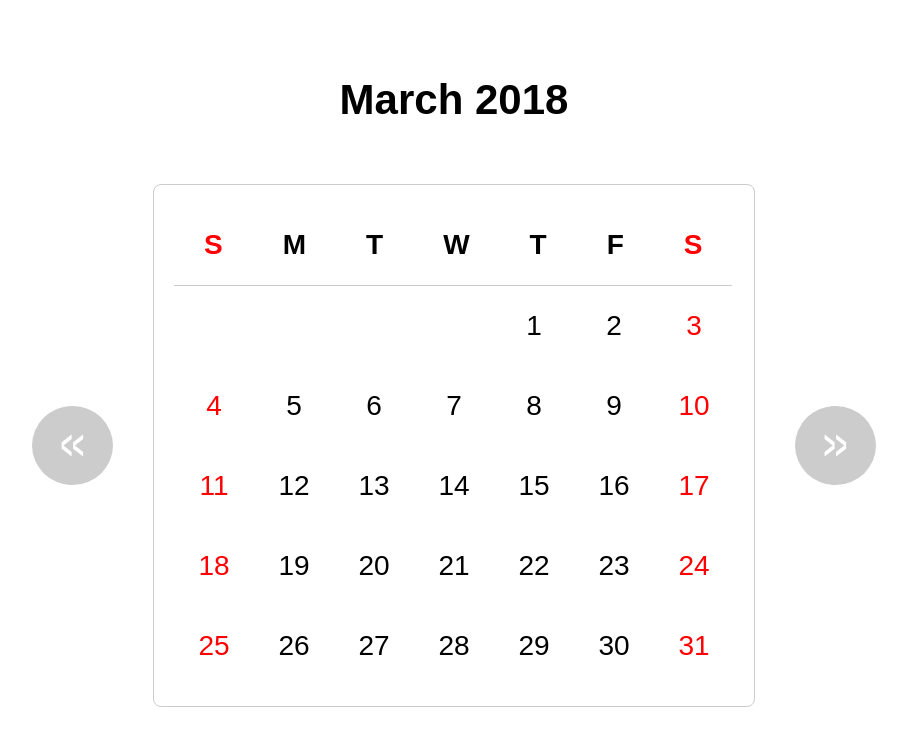
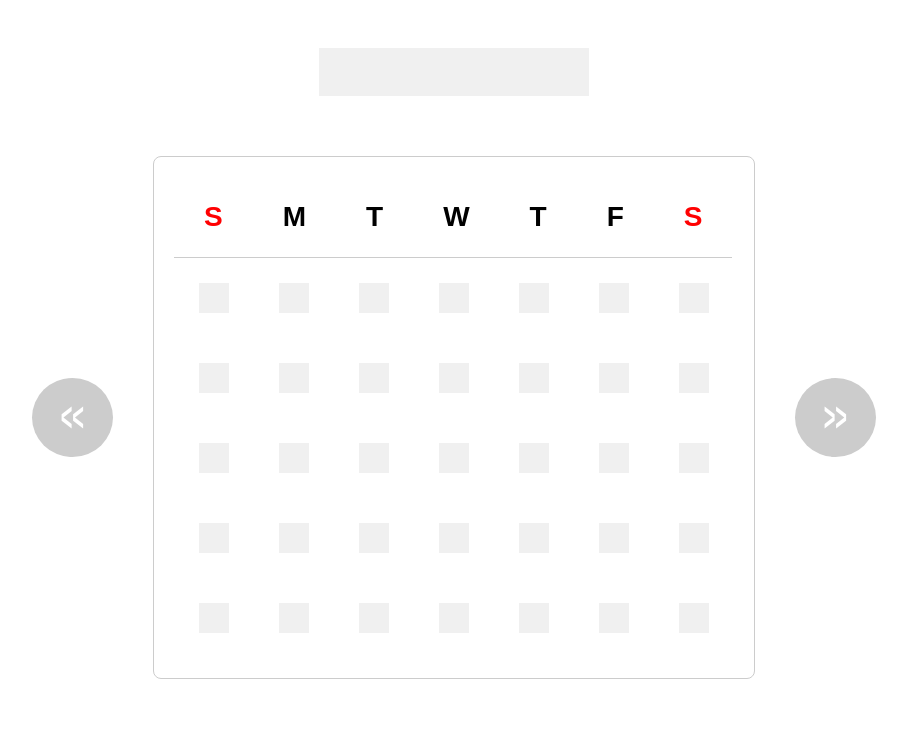
Before and after one commit to mendrew/calendar, a plain HTML site: page index.html in a window 1280 px wide. Shown: the whole page, without its empty margins (186-1093 px from the left). Drawn offline with Linux system fonts and the light colour scheme.

Commit message:
Add loading state for title and days

```diff
--- a/css/styles.css
+++ b/css/styles.css
@@ -20,12 +20,33 @@ html {
 }
 
 .month__title {
+  margin: auto;
   margin-bottom: 20px;
 
   font-size: 42px;
   font-weight: bold;
   text-align: center;
 }
+
+.month__title--loading {
+  position: relative;
+
+  width: 270px;
+  height: 48px;
+}
+
+.month__title--loading::before {
+  content: " ";
+
+  position: absolute;
+  left: 0;
+
+  width: 270px;
+  height: 48px;
+
+  background-color: #f0f0f0;
+}
+
 
 .month__container {
   margin: 40px;
@@ -75,7 +96,7 @@ html {
   transition: background-color 0.2s;
 }
 
-.month__day:hover {
+.month__day:not(:empty):hover {
   background-color: #cccccc82;
 }
 
--- a/index.html
+++ b/index.html
@@ -15,7 +15,7 @@
 <body>
   <div class="calendar calendar__container">
     <div class="calendar__month month">
-      <h1 class="month__title">March 2018</h1>
+      <h1 class="month__title month__title--loading"></h1>
       <div class="calendar__container">
         <button class="calendar__month-navigation calendar__month-navigation--previous">
           <div class="calendar__month-navigation-icon"><<</div>
@@ -31,41 +31,41 @@
             <div class="month__week-day-name month__week-day-name--weekend">S</div>
           </div>
           <div class="month__body">
-            <div class="month__day">1</div>
-            <div class="month__day">2</div>
-            <div class="month__day">3</div>
-            <div class="month__day">4</div>
-            <div class="month__day">5</div>
-            <div class="month__day">6</div>
-            <div class="month__day">7</div>
-            <div class="month__day">8</div>
-            <div class="month__day">9</div>
-            <div class="month__day">10</div>
-            <div class="month__day">11</div>
-            <div class="month__day">12</div>
-            <div class="month__day">13</div>
-            <div class="month__day">14</div>
-            <div class="month__day">15</div>
-            <div class="month__day">16</div>
-            <div class="month__day">17</div>
-            <div class="month__day">18</div>
-            <div class="month__day">19</div>
-            <div class="month__day">20</div>
-            <div class="month__day">21</div>
-            <div class="month__day">22</div>
-            <div class="month__day">23</div>
-            <div class="month__day">24</div>
-            <div class="month__day">25</div>
-            <div class="month__day">26</div>
-            <div class="month__day">27</div>
-            <div class="month__day">28</div>
-            <div class="month__day">29</div>
-            <div class="month__day">30</div>
-            <div class="month__day">31</div>
-            <div class="month__day">32</div>
-            <div class="month__day">33</div>
-            <div class="month__day">34</div>
-            <div class="month__day">35</div>
+            <div class="month__day month__day--loading">1</div>
+            <div class="month__day month__day--loading">2</div>
+            <div class="month__day month__day--loading">3</div>
+            <div class="month__day month__day--loading">4</div>
+            <div class="month__day month__day--loading">5</div>
+            <div class="month__day month__day--loading">6</div>
+            <div class="month__day month__day--loading">7</div>
+            <div class="month__day month__day--loading">8</div>
+            <div class="month__day month__day--loading">9</div>
+            <div class="month__day month__day--loading">10</div>
+            <div class="month__day month__day--loading">11</div>
+            <div class="month__day month__day--loading">12</div>
+            <div class="month__day month__day--loading">13</div>
+            <div class="month__day month__day--loading">14</div>
+            <div class="month__day month__day--loading">15</div>
+            <div class="month__day month__day--loading">16</div>
+            <div class="month__day month__day--loading">17</div>
+            <div class="month__day month__day--loading">18</div>
+            <div class="month__day month__day--loading">19</div>
+            <div class="month__day month__day--loading">20</div>
+            <div class="month__day month__day--loading">21</div>
+            <div class="month__day month__day--loading">22</div>
+            <div class="month__day month__day--loading">23</div>
+            <div class="month__day month__day--loading">24</div>
+            <div class="month__day month__day--loading">25</div>
+            <div class="month__day month__day--loading">26</div>
+            <div class="month__day month__day--loading">27</div>
+            <div class="month__day month__day--loading">28</div>
+            <div class="month__day month__day--loading">29</div>
+            <div class="month__day month__day--loading">30</div>
+            <div class="month__day month__day--loading">31</div>
+            <div class="month__day month__day--loading">32</div>
+            <div class="month__day month__day--loading">33</div>
+            <div class="month__day month__day--loading">34</div>
+            <div class="month__day month__day--loading">35</div>
           </div>
 
         </div>
```
